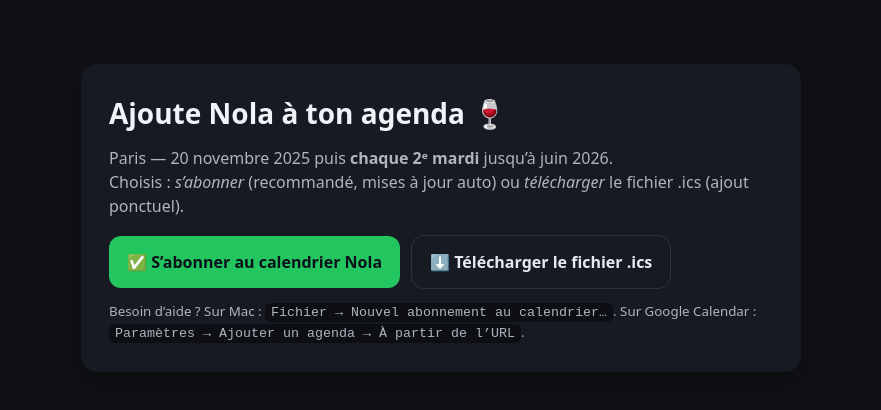
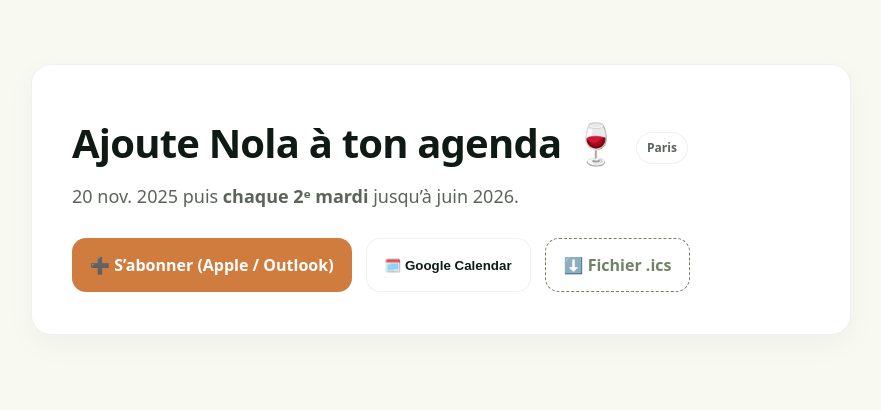
Before and after one commit to cheznola/nola-calendar, a plain HTML site: page index.html in a window 1280 px wide. Shown: the whole page, without its empty margins (199-1080 px from the left). Drawn offline with Linux system fonts and the light colour scheme.

Commit message:
Update index.html

```diff
--- a/index.html
+++ b/index.html
@@ -3,44 +3,121 @@
 <head>
   <meta charset="utf-8" />
   <meta name="viewport" content="width=device-width,initial-scale=1" />
-  <title>Nola • Dîners Paris 2025–2026</title>
+  <title>Nola – Ajouter à mon agenda</title>
   <style>
-    :root { --bg:#0f1115; --card:#171923; --txt:#f0f3f8; --muted:#adb5bd; }
-    body{margin:0;background:var(--bg);color:var(--txt);font:16px/1.5 system-ui,-apple-system,Segoe UI,Roboto}
-    .wrap{max-width:720px;margin:4rem auto;padding:0 1rem}
-    .card{background:var(--card);border-radius:16px;padding:28px;box-shadow:0 10px 30px rgba(0,0,0,.25)}
-    h1{font-size:28px;margin:0 0 8px}
-    p{margin:12px 0;color:var(--muted)}
-    .btns{display:flex;gap:12px;flex-wrap:wrap;margin-top:18px}
-    a.btn{display:inline-block;padding:14px 18px;border-radius:12px;text-decoration:none;font-weight:600}
-    .primary{background:#22c55e;color:#0b111b}
-    .ghost{outline:1px solid #2b3344;color:#e6e9f2}
-    small{display:block;margin-top:14px;color:var(--muted)}
-    code{background:#0d0f14;padding:2px 6px;border-radius:6px}
+    :root{
+      --bg:#f8f9f0;      /* Nola fond clair */
+      --ink:#0f1a14;     /* texte principal */
+      --muted:#5b635b;   /* texte secondaire */
+      --accent:#d17c3f;  /* accent Nola */
+      --sage:#718264;    /* vert Nola */
+      --card:#ffffff;
+      --ring: rgba(0,0,0,.06);
+    }
+    *{box-sizing:border-box}
+    html,body{height:100%}
+    body{
+      margin:0; background:var(--bg); color:var(--ink);
+      font: 16px/1.5 system-ui,-apple-system,Segoe UI,Roboto,Inter,Arial;
+    }
+    .wrap{max-width:860px; margin:8svh auto; padding:0 20px}
+    .hero{
+      background:var(--card);
+      border:1px solid var(--ring);
+      border-radius:20px;
+      padding:42px 40px;
+      box-shadow: 0 10px 30px rgba(0,0,0,.04);
+    }
+    h1{
+      margin:0 0 10px; font-size: clamp(28px,4.5vw,40px);
+      letter-spacing:-.02em;
+    }
+    .sub{
+      margin:0 0 28px; color:var(--muted); font-size:18px;
+    }
+    .stack{display:flex; flex-wrap:wrap; gap:14px}
+    .btn{
+      appearance:none; border:0; cursor:pointer; text-decoration:none;
+      padding:14px 18px; border-radius:14px; font-weight:600;
+      transition:.15s transform ease, .15s box-shadow ease;
+      display:inline-flex; align-items:center; gap:10px;
+    }
+    .btn:active{transform:translateY(1px)}
+    .primary{ background:var(--accent); color:#fff; }
+    .secondary{ background:#fff; color:var(--ink); border:1px solid var(--ring); }
+    .ghost{ background:#fff; color:var(--sage); border:1px dashed var(--sage); }
+    .btn:hover{ box-shadow:0 6px 20px rgba(0,0,0,.08); }
+    .note{ margin-top:18px; color:var(--muted); font-size:14px }
+    .pill{
+      display:inline-block; font-size:12px; font-weight:600;
+      background: #fff; border:1px solid var(--ring); color:var(--muted);
+      padding:6px 10px; border-radius:999px; margin-left:8px;
+    }
+    .row{display:flex; align-items:center; gap:8px; flex-wrap:wrap; margin-top:6px}
+    .badge{padding:4px 8px; border-radius:999px; background:#efe7e0; color:#5b3a22; font-weight:600; font-size:12px}
+    @media (max-width:640px){ .hero{padding:28px 20px} }
   </style>
 </head>
 <body>
   <main class="wrap">
-    <div class="card">
-      <h1>Ajoute Nola à ton agenda 🍷</h1>
-      <p>Paris — 20&nbsp;novembre&nbsp;2025 puis <strong>chaque 2ᵉ mardi</strong> jusqu’à juin&nbsp;2026.<br/>
-         Choisis&nbsp;: <em>s’abonner</em> (recommandé, mises à jour auto) ou <em>télécharger</em> le fichier .ics (ajout ponctuel).</p>
+    <section class="hero">
+      <div class="row">
+        <h1>Ajoute Nola à ton agenda 🍷</h1>
+        <span class="pill">Paris</span>
+      </div>
+      <p class="sub">
+        20&nbsp;nov. 2025 puis <strong>chaque 2ᵉ mardi</strong> jusqu’à juin 2026.
+      </p>
 
-      <div class="btns">
-        <!-- Abonnement (mises à jour automatiques) -->
-        <a class="btn primary" href="webcal://cheznola.github.io/nola-calendar/nola-paris-2025-2026.ics">
-          ✅ S’abonner au calendrier Nola
+      <div class="stack">
+        <!-- Apple / Outlook : abonnement direct -->
+        <a class="btn primary"
+           href="webcal://cheznola.github.io/nola-calendar/nola-paris-2025-2026.ics">
+          ➕ S’abonner (Apple / Outlook)
         </a>
 
-        <!-- Téléchargement (ajout ponctuel) -->
-        <a class="btn ghost" href="https://raw.githubusercontent.com/cheznola/nola-calendar/main/nola-paris-2025-2026.ics" download>
-          ⬇️ Télécharger le fichier .ics
+        <!-- Google Calendar : copie l’URL puis ouvre la page “À partir de l’URL” -->
+        <button class="btn secondary" id="gcal">
+          🗓️ Google Calendar
+        </button>
+
+        <!-- Téléchargement ponctuel -->
+        <a class="btn ghost"
+           href="https://raw.githubusercontent.com/cheznola/nola-calendar/main/nola-paris-2025-2026.ics"
+           download>
+          ⬇️ Fichier .ics
         </a>
       </div>
 
-      <small>Besoin d’aide ? Sur Mac : <code>Fichier → Nouvel abonnement au calendrier…</code>.
-      Sur Google Calendar : <code>Paramètres → Ajouter un agenda → À partir de l’URL</code>.</small>
-    </div>
+      <div class="note" id="toast" style="display:none"></div>
+    </section>
   </main>
+
+  <script>
+    // URL d’abonnement HTTPS (requise par Google)
+    const ICS_HTTPS = "https://cheznola.github.io/nola-calendar/nola-paris-2025-2026.ics";
+    const GCAL_ADD_BY_URL = "https://calendar.google.com/calendar/u/0/r/settings/addbyurl";
+
+    function toast(msg){
+      const el = document.getElementById('toast');
+      el.textContent = msg;
+      el.style.display = 'block';
+      el.style.opacity = 0;
+      el.animate([{opacity:0},{opacity:1}],{duration:150,fill:'forwards'});
+      setTimeout(()=>el.animate([{opacity:1},{opacity:0}],{duration:180,fill:'forwards'})
+        .finished.then(()=>{ el.style.display='none'; }), 2600);
+    }
+
+    // Bouton Google : copie l’URL dans le presse-papiers, puis ouvre la page “Ajouter via URL”.
+    document.getElementById('gcal').addEventListener('click', async () => {
+      try {
+        await navigator.clipboard.writeText(ICS_HTTPS);
+        toast("URL copiée. Dans Google Calendar, colle l’URL et valide.");
+      } catch {
+        toast("Copie impossible : l’URL s’affichera sur la page suivante.");
+      }
+      window.open(GCAL_ADD_BY_URL, "_blank", "noopener");
+    });
+  </script>
 </body>
 </html>
```
